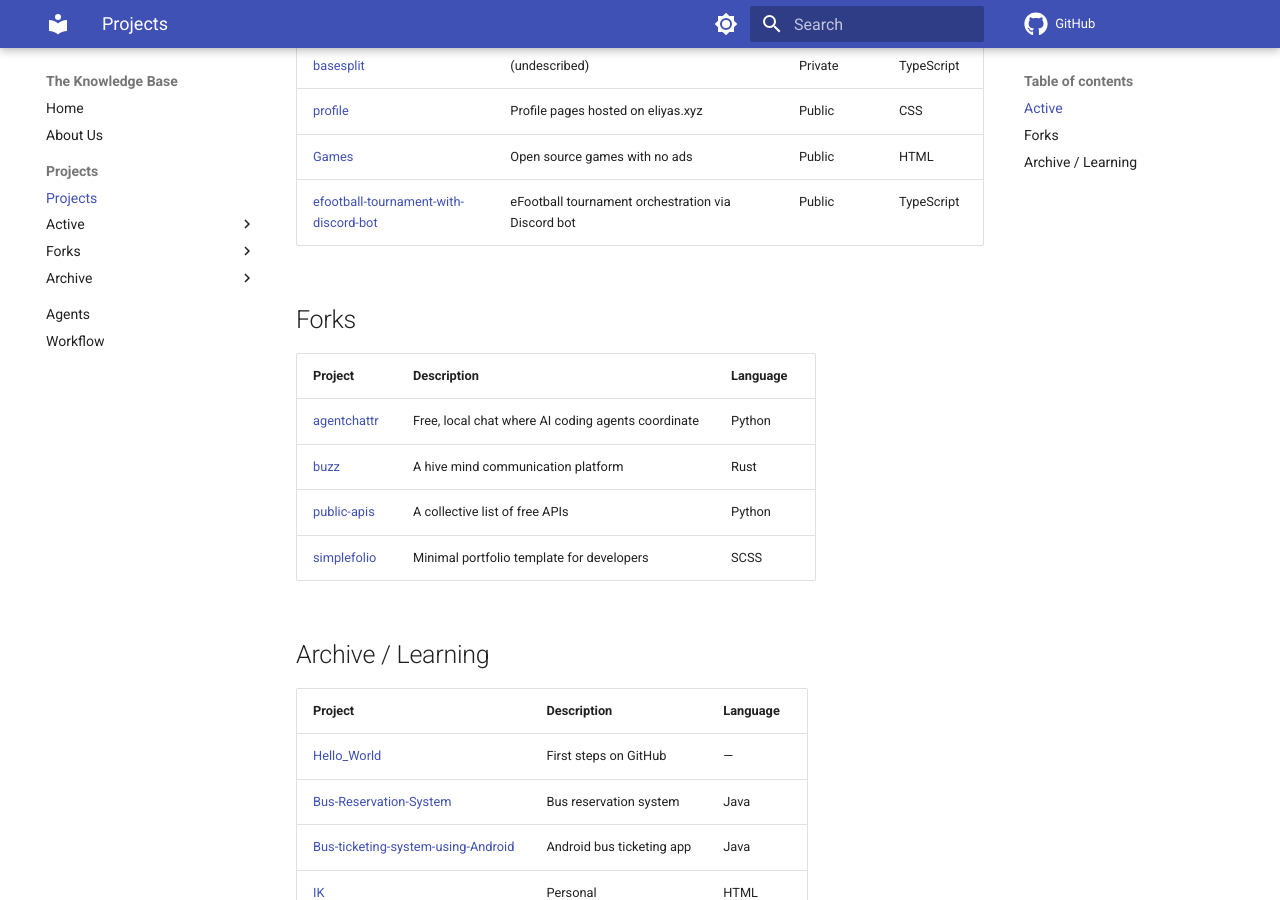
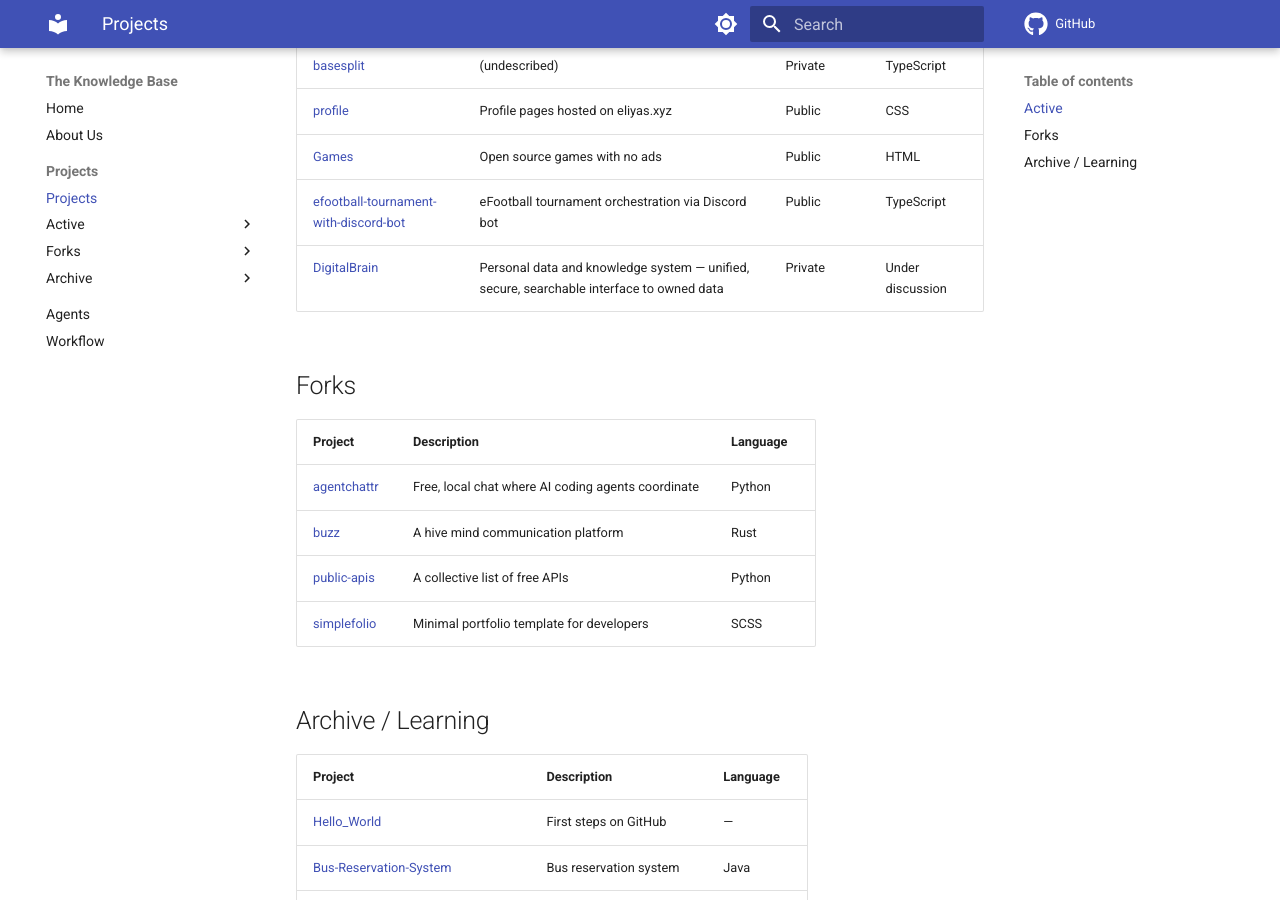
Before and after one commit to khaneliyas01/docs, an MkDocs documentation site: the page built from docs/projects/index.md, in a window 1280 px wide and 900 px high, scrolled down 729 px. Built offline with MkDocs 1.6.1 and Material for MkDocs 9.7.7, drawn with Linux system fonts in a browser that asks for light colours; comment, search, counter and statistics services are not loaded.

Commit message:
docs: add DigitalBrain to projects index
Added DigitalBrain row to the Active projects table on the index page,
so it shows up in the overview alongside the other 12 active projects.

```diff
--- a/docs/projects/index.md
+++ b/docs/projects/index.md
@@ -19,6 +19,7 @@ alike — but no secrets.
 | [profile](profile.md) | Profile pages hosted on eliyas.xyz | Public | CSS |
 | [Games](games.md) | Open source games with no ads | Public | HTML |
 | [efootball-tournament-with-discord-bot](efootball-tournament-with-discord-bot.md) | eFootball tournament orchestration via Discord bot | Public | TypeScript |
+| [DigitalBrain](digitalbrain.md) | Personal data and knowledge system — unified, secure, searchable interface to owned data | Private | Under discussion |
 
 ## Forks
 
```
